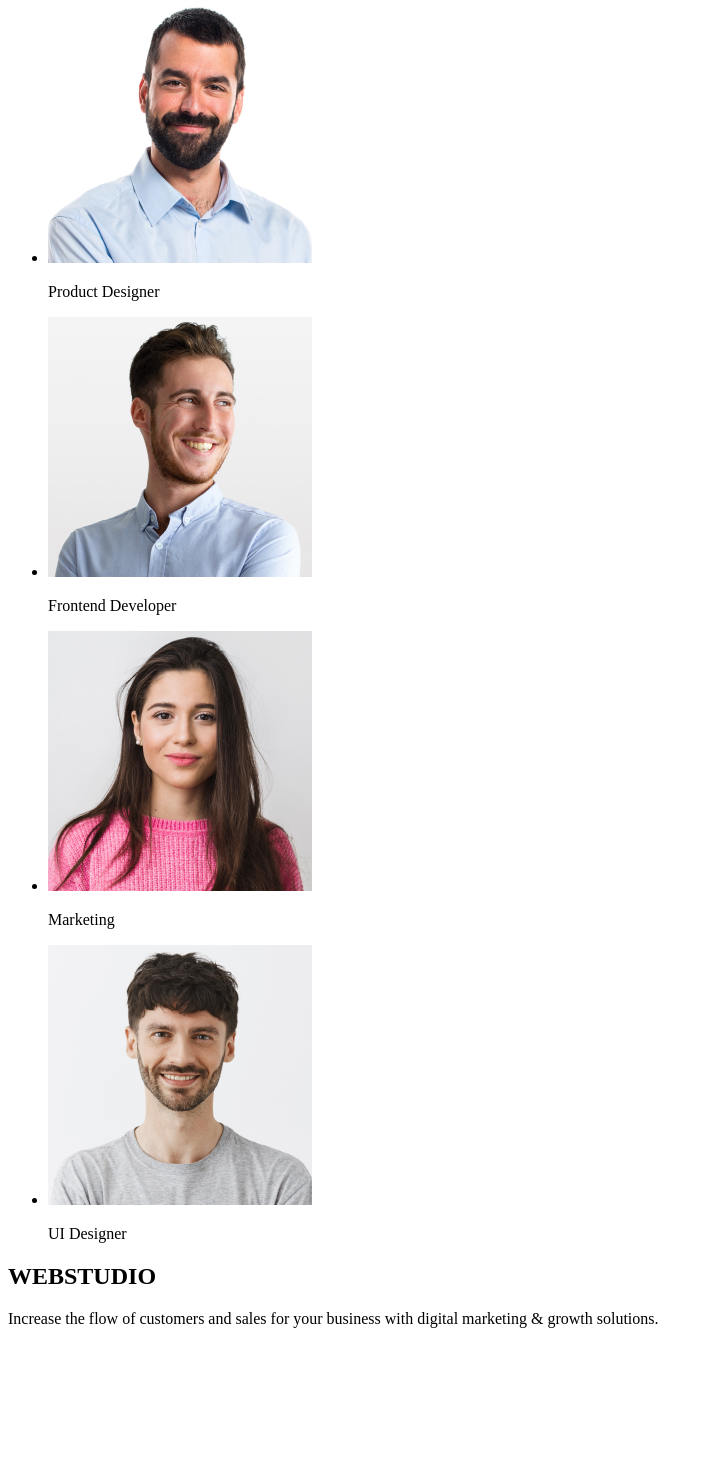
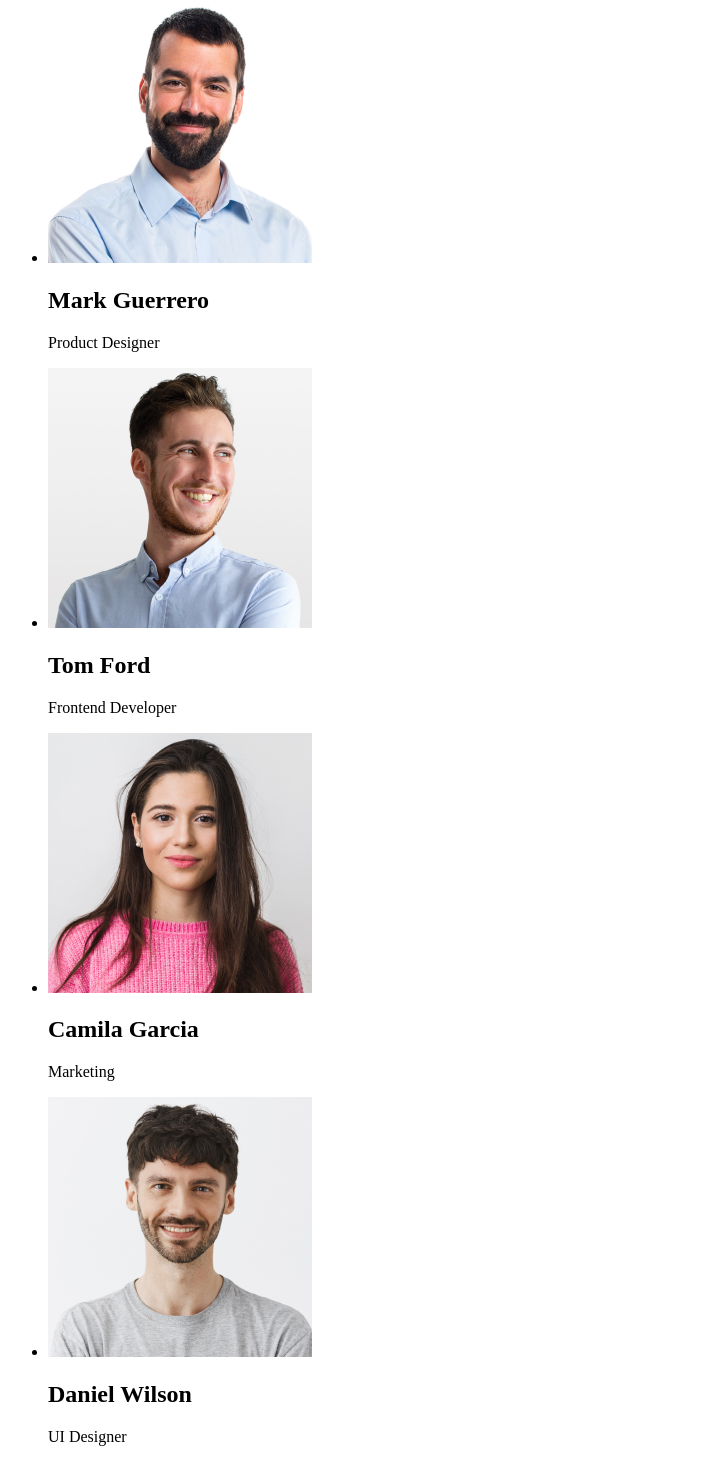
Before and after one commit to nataliia-herasymchuk253/goit-markup-hw-01, a plain HTML site: page index.html in a window 1280 px wide. Shown: the part 639-2100 px from the top of the page, without its empty margins (0-713 px from the left). Before the commit the page ends 1983 px from the top, so only its background shows below. Drawn offline with Linux system fonts and the light colour scheme.

Commit message:
third commit

```diff
--- a/index.html
+++ b/index.html
@@ -67,6 +67,7 @@
             alt="Mark Guerrero"
             width="264"
             />
+            <h2>Mark Guerrero</h2>
             <p>Product Designer</p>
         </li>
         <li>
@@ -74,12 +75,14 @@
             alt="Tom Ford"
             width="264"
             />
+            <h2>Tom Ford</h2>
             <p>Frontend Developer</p>
         </li>
         <li>
             <img src="./images/img-3.jpg" alt="Camila Garcia"
             width="264"
             />
+            <h2>Camila Garcia</h2>
             <p>Marketing</p>
         </li>
         <li>
@@ -87,6 +90,7 @@
             alt="Daniel Wilson"
             width="264"
             />
+            <h2>Daniel Wilson</h2>
             <p>UI Designer</p>
         </li>
     </ul>
```
